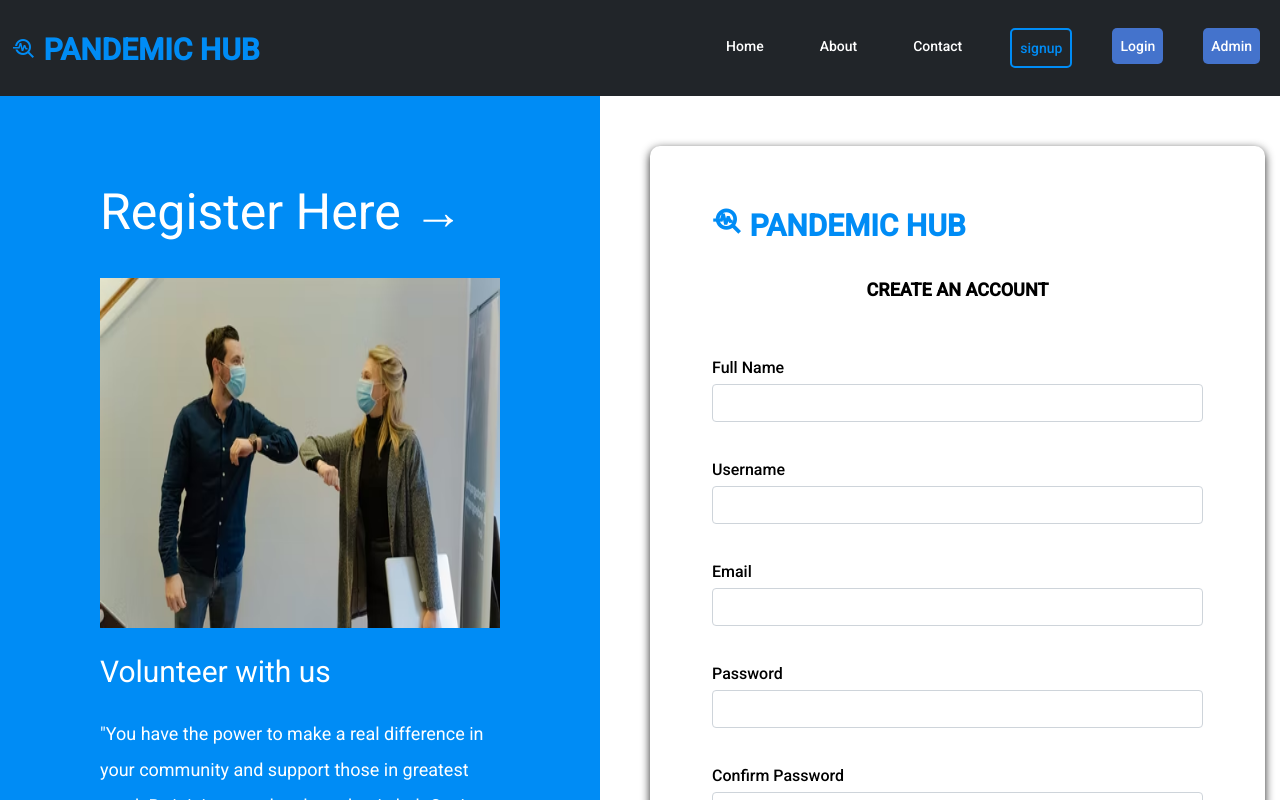
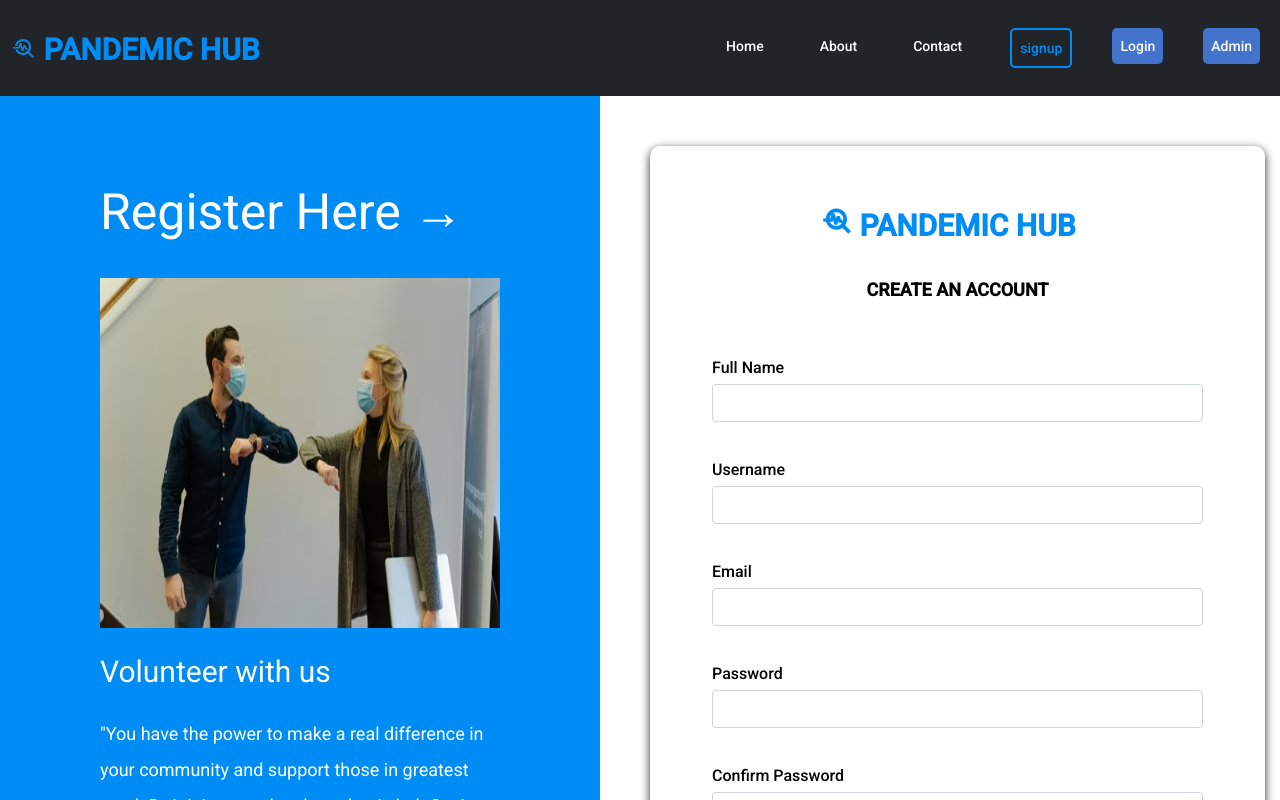
Before and after one commit to AngelBrindha/Pandemic-Management-System, an Angular app in the folder pandemic-management-app/: page /register in a window 1280 px wide. Shown: the top 800 px of the page. Built offline with nearby package versions, Linux system fonts and the light colour scheme.

Commit message:
files saved

```diff
--- a/pandemic-management-app/src/app/dashboards/dashboards.component.css
+++ b/pandemic-management-app/src/app/dashboards/dashboards.component.css
@@ -9,9 +9,18 @@
   background-color: white;
   border-radius: 10px;
 }
+.logo a,
+.logo span {
+  font-weight: 700;
+  font-size: 30px;
+  color: #008cf5;
+  text-decoration: none;
+  margin-bottom: 30px;
+  margin-left: 55px;
+}
 h2 {
   color: black;
-  font-size: 30px;
+  font-size: 25px;
   font-weight: 500;
 }
 input {
--- a/pandemic-management-app/src/app/dashboards/dashboards.component.html
+++ b/pandemic-management-app/src/app/dashboards/dashboards.component.html
@@ -1,5 +1,12 @@
 <div class="background">
     <div class="container">
+        <div class="logo">
+            <a class="icon" href="#">
+                <span class="material-icons">
+                    troubleshoot
+                </span>
+                PANDEMIC HUB</a>
+        </div>
         <h2 class="text-uppercase text-center mb-5">Admin login</h2>
         <form [formGroup]="adminForm" (ngSubmit)="saving(this.adminForm.value)">
 
--- a/pandemic-management-app/src/app/register/register.component.css
+++ b/pandemic-management-app/src/app/register/register.component.css
@@ -12,6 +12,7 @@
   color: #008cf5;
   text-decoration: none;
   margin-bottom: 30px;
+  margin-left: 55px;
 }
 
 .vol-form {
```
